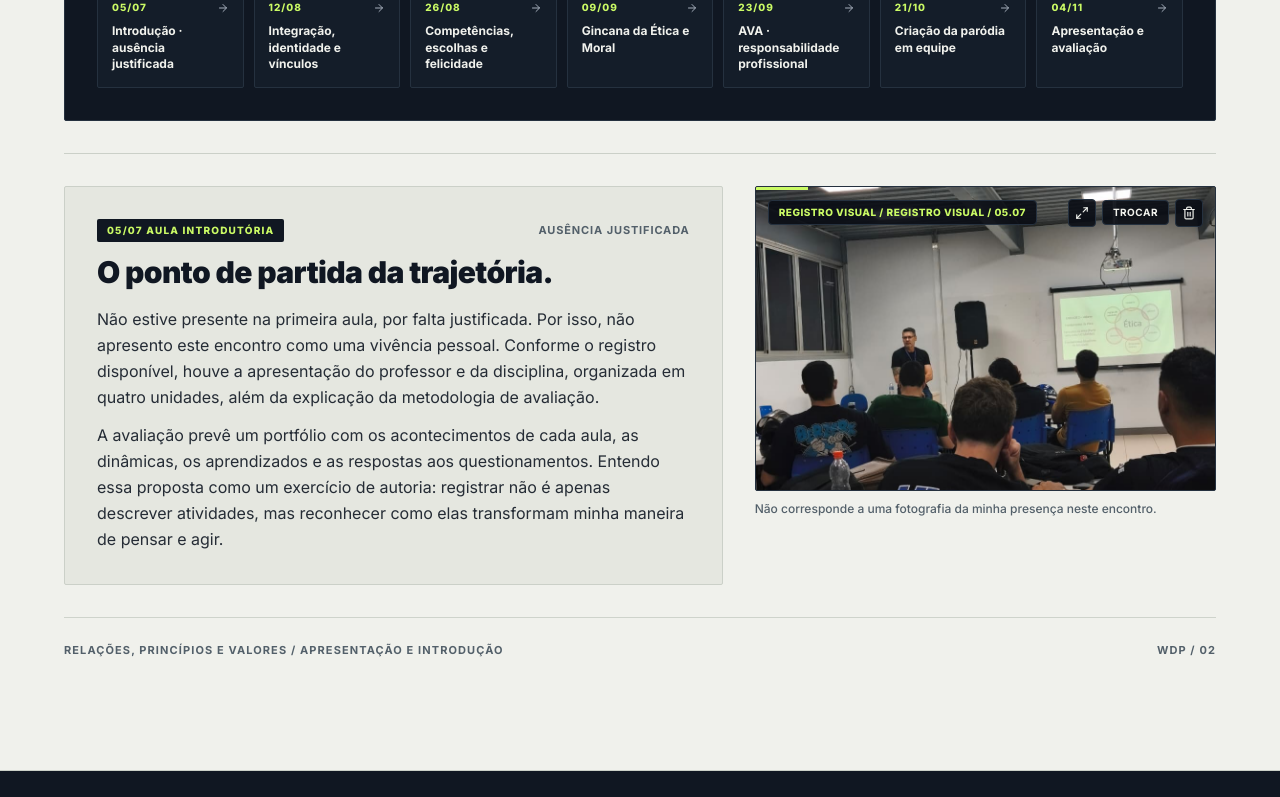
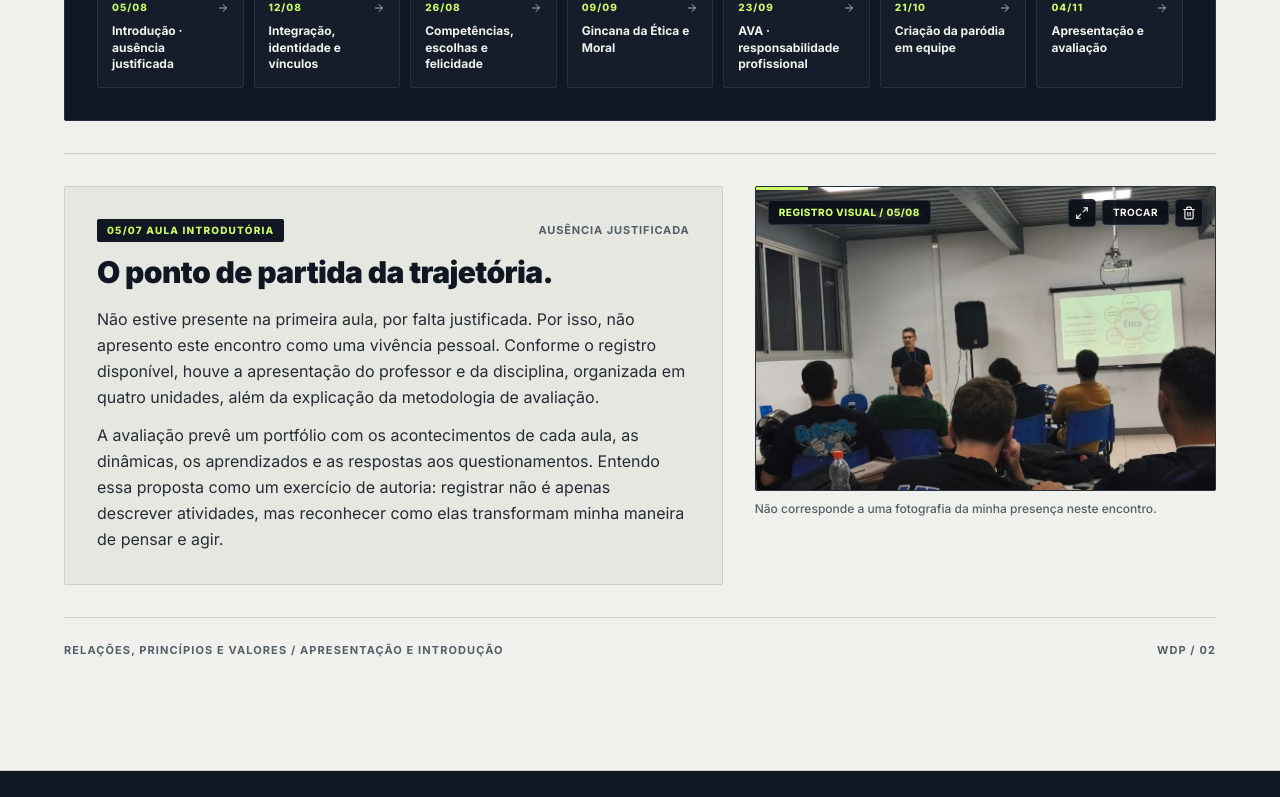
Before and after one commit to willyandouglaslima09-debug/portfolio-wdp, a React (Vite) app: page / in a window 1280 px wide. Shown: the part 1406-2203 px from the top of the page. Built offline with nearby package versions, Linux system fonts and the light colour scheme.

Commit message:
alteração na data "05/08"

```diff
--- a/src/data/portfolioData.ts
+++ b/src/data/portfolioData.ts
@@ -16,7 +16,7 @@ export const STUDENT_PROFILE = {
 
 export const SLIDES_META: SlideMeta[] = [
   { id: 'wdp-01', code: 'WDP / 01', shortLabel: '01 Capa', fullTitle: '01 · Capa', theme: 'dark' },
-  { id: 'wdp-02', code: 'WDP / 02', shortLabel: '02 Percurso & 05/07', fullTitle: '02 · Apresentação, objetivos e aula 05/07', theme: 'light' },
+  { id: 'wdp-02', code: 'WDP / 02', shortLabel: '02 Percurso & 05/08', fullTitle: '02 · Apresentação, objetivos e aula 05/08', theme: 'light' },
   { id: 'wdp-03', code: 'WDP / 03', shortLabel: '03 Encontro 1 (12/08)', fullTitle: '03 · Encontro 1 — Integração, identidade e vínculos', theme: 'dark' },
   { id: 'wdp-04', code: 'WDP / 04', shortLabel: '04 Encontro 2 (26/08)', fullTitle: '04 · Encontro 2 — Competências, escolhas e felicidade', theme: 'light' },
   { id: 'wdp-05', code: 'WDP / 05', shortLabel: '05 Encontro 3 & AVA', fullTitle: '05 · Encontro 3 (09/09) — Ética, moral e AVA (23/09)', theme: 'dark' },
@@ -52,7 +52,7 @@ export const OVERVIEW_OBJECTIVES = [
 ];
 
 export const OVERVIEW_ENCOUNTERS = [
-  { date: '05/07', title: 'Introdução · ausência justificada', targetId: 'wdp-02' },
+  { date: '05/08', title: 'Introdução · ausência justificada', targetId: 'wdp-02' },
   { date: '12/08', title: 'Integração, identidade e vínculos', targetId: 'wdp-03' },
   { date: '26/08', title: 'Competências, escolhas e felicidade', targetId: 'wdp-04' },
   { date: '09/09', title: 'Gincana da Ética e Moral', targetId: 'wdp-05' },
@@ -63,7 +63,7 @@ export const OVERVIEW_ENCOUNTERS = [
 
 export const INTRO_CLASS_MEDIA_SLOT: SecondaryMediaConfig = {
   id: 'wdp-02-intro',
-  headerTag: 'REGISTRO VISUAL / 05.07',
+  headerTag: '05/08',
   placeholderTitle: '[INSERIR FOTO OU VÍDEO DA AULA]',
   caption:
     'Material introdutório ou registro cedido pelo professor ou por colegas, com identificação da origem.',
```
